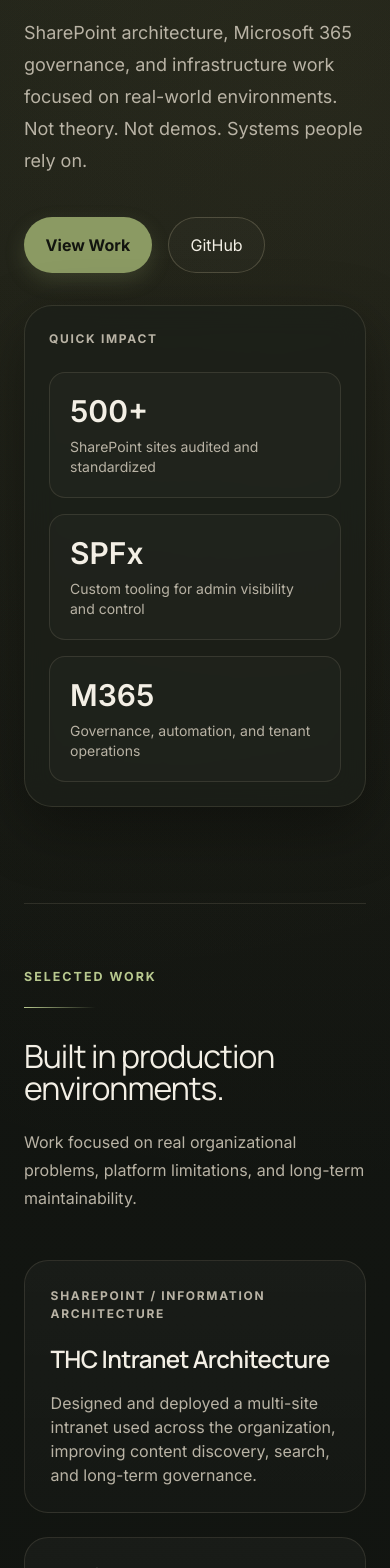
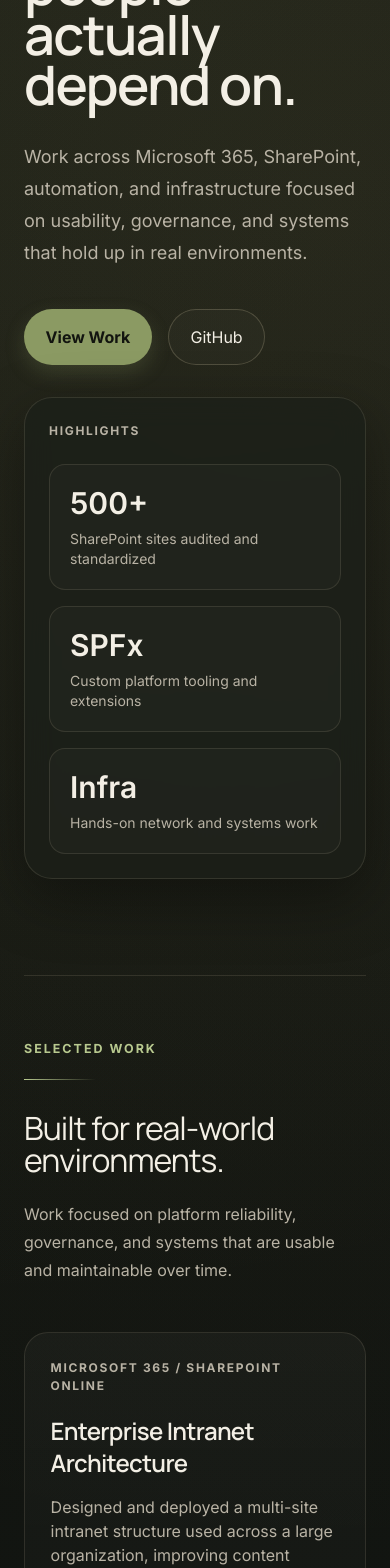
Before and after one commit to figgy-ops/figgy-pro, a Next.js app: page / in a window 390 px wide. Shown: the part 432-2000 px from the top of the page. Built offline with nearby package versions, Linux system fonts and the light colour scheme; no server answers.

Commit message:
Add GitHub section

```diff
--- a/src/app/page.tsx
+++ b/src/app/page.tsx
@@ -1,74 +1,133 @@
+type Repo = {
+  id: number;
+  name: string;
+  html_url: string;
+  description: string | null;
+  homepage: string | null;
+  stargazers_count: number;
+  language: string | null;
+  updated_at: string;
+  fork: boolean;
+};
+
 const projects = [
   {
-    title: "THC Intranet Architecture",
-    tag: "SharePoint / Information Architecture",
+    title: "Enterprise Intranet Architecture",
+    tag: "Microsoft 365 / SharePoint Online",
     description:
-      "Designed and deployed a multi-site intranet used across the organization, improving content discovery, search, and long-term governance.",
+      "Designed and deployed a multi-site intranet structure used across a large organization, improving content discovery, search performance, and long-term governance.",
   },
   {
-    title: "SPFx Command Center",
-    tag: "SPFx / Custom Development",
+    title: "SPFx Administrative Tooling",
+    tag: "SPFx / Platform Engineering",
     description:
-      "Built a custom administrative web part for site health, navigation control, and platform visibility across SharePoint environments.",
+      "Built custom SharePoint Framework components to improve administrative visibility, navigation control, and site-level health awareness.",
   },
   {
     title: "M365 Governance Audit",
-    tag: "PnP PowerShell / Governance",
+    tag: "PnP PowerShell / Automation",
     description:
-      "Audited 500+ SharePoint sites using scripting and admin reporting to standardize ownership, permissions, and lifecycle controls.",
+      "Audited 500+ SharePoint sites using scripting and reporting to standardize ownership, permissions, and lifecycle practices across the tenant.",
   },
   {
-    title: "Infrastructure Rollout",
-    tag: "Networking / Systems",
+    title: "Network & Systems Rollout",
+    tag: "Infrastructure / Networking",
     description:
-      "Implemented firewall and switch stack deployment including planning, configuration, and vendor coordination in a lab environment.",
+      "Supported firewall and switch deployments including planning, configuration, and coordination in a live operational environment.",
   },
 ];
 
 const strengths = [
-  "SharePoint Online architecture and governance",
-  "SPFx web part development",
-  "Microsoft 365 automation and administration",
-  "Infrastructure and network rollout support",
+  "Microsoft 365 platform administration and ownership",
+  "SharePoint architecture, governance, and customization",
+  "SPFx development and PowerShell-based automation",
+  "Infrastructure support across networking and system rollout work",
 ];
 
-export default function Home() {
+async function getRepos(): Promise<Repo[]> {
+  try {
+    const response = await fetch("https://api.github.com/users/figgy-ops/repos?per_page=100&sort=updated", {
+      next: { revalidate: 3600 },
+      headers: {
+        Accept: "application/vnd.github+json",
+      },
+    });
+
+    if (!response.ok) {
+      return [];
+    }
+
+    const repos: Repo[] = await response.json();
+
+    return repos
+      .filter((repo) => !repo.fork)
+      .sort(
+        (a, b) =>
+          new Date(b.updated_at).getTime() - new Date(a.updated_at).getTime()
+      )
+      .slice(0, 6);
+  } catch {
+    return [];
+  }
+}
+
+function formatRepoName(name: string) {
+  return name
+    .replace(/[-_]/g, " ")
+    .replace(/\b\w/g, (char) => char.toUpperCase());
+}
+
+function formatDate(dateString: string) {
+  return new Intl.DateTimeFormat("en-US", {
+    month: "short",
+    year: "numeric",
+  }).format(new Date(dateString));
+}
+
+export default async function Home() {
+  const repos = await getRepos();
+
   return (
     <main className="page-shell px-6 pb-20">
       <div className="mx-auto max-w-[1180px]">
-
-        {/* NAV */}
         <header className="sticky top-0 z-50 pt-4">
           <div className="glass-panel rounded-full px-5 py-4">
             <div className="flex items-center justify-between gap-6">
               <span className="font-semibold tracking-[-0.03em]">
-                Friggy
+                Caroline McLallen
               </span>
 
               <nav className="hidden md:flex gap-8 text-sm">
-                <a className="nav-link" href="#projects">Projects</a>
-                <a className="nav-link" href="#experience">Experience</a>
-                <a className="nav-link" href="#contact">Contact</a>
+                <a className="nav-link" href="#projects">
+                  Projects
+                </a>
+                <a className="nav-link" href="#github">
+                  GitHub
+                </a>
+                <a className="nav-link" href="#experience">
+                  Experience
+                </a>
+                <a className="nav-link" href="#contact">
+                  Contact
+                </a>
               </nav>
             </div>
           </div>
         </header>
 
-        {/* HERO */}
         <section className="hero-grid pt-16 md:pt-24">
-
           <div>
             <div className="pill rounded-full">
-              Systems Engineer · SharePoint · M365
+              Systems Engineer · Microsoft 365 · SharePoint · Infrastructure
             </div>
 
             <h1 className="mt-8 text-[clamp(3.4rem,8vw,6.8rem)] font-semibold leading-[0.92] tracking-[-0.055em]">
-              I build systems that actually hold up.
+              I build and improve systems people actually depend on.
             </h1>
 
-            <p className="mt-8 max-w-[700px] text-lg leading-8 text-[var(--muted)]">
-              SharePoint architecture, Microsoft 365 governance, and infrastructure work
-              focused on real-world environments. Not theory. Not demos. Systems people rely on.
+            <p className="mt-8 max-w-[720px] text-lg leading-8 text-[var(--muted)]">
+              Work across Microsoft 365, SharePoint, automation, and infrastructure focused on usability,
+              governance, and systems that hold up in real environments.
             </p>
 
             <div className="mt-10 flex flex-wrap gap-4">
@@ -79,6 +138,7 @@
               <a
                 href="https://github.com/figgy-ops"
                 target="_blank"
+                rel="noreferrer"
                 className="secondary-button"
               >
                 GitHub
@@ -86,13 +146,10 @@
             </div>
           </div>
 
-          {/* SIDE PANEL */}
           <aside className="glass-panel rounded-[28px] p-6 md:p-7">
-
-            <p className="kicker">Quick Impact</p>
+            <p className="kicker">Highlights</p>
 
             <div className="mt-6 grid gap-4">
-
               <div className="stat-card rounded-2xl">
                 <p className="text-3xl font-semibold">500+</p>
                 <p className="mt-2 text-sm text-[var(--muted)]">
@@ -103,36 +160,31 @@
               <div className="stat-card rounded-2xl">
                 <p className="text-3xl font-semibold">SPFx</p>
                 <p className="mt-2 text-sm text-[var(--muted)]">
-                  Custom tooling for admin visibility and control
+                  Custom platform tooling and extensions
                 </p>
               </div>
 
               <div className="stat-card rounded-2xl">
-                <p className="text-3xl font-semibold">M365</p>
+                <p className="text-3xl font-semibold">Infra</p>
                 <p className="mt-2 text-sm text-[var(--muted)]">
-                  Governance, automation, and tenant operations
+                  Hands-on network and systems work
                 </p>
               </div>
-
             </div>
           </aside>
-
         </section>
 
-        {/* PROJECTS */}
         <section id="projects" className="top-rule mt-24 pt-16">
-
           <div className="max-w-[760px]">
             <p className="section-label">Selected Work</p>
             <div className="accent-line mt-5" />
 
             <h2 className="section-title mt-8">
-              Built in production environments.
+              Built for real-world environments.
             </h2>
 
             <p className="section-copy mt-6">
-              Work focused on real organizational problems, platform limitations,
-              and long-term maintainability.
+              Work focused on platform reliability, governance, and systems that are usable and maintainable over time.
             </p>
           </div>
 
@@ -145,30 +197,96 @@
               </div>
             ))}
           </div>
-
         </section>
 
-        {/* EXPERIENCE */}
+        <section id="github" className="top-rule mt-24 pt-16">
+          <div className="max-w-[760px]">
+            <p className="section-label">GitHub</p>
+            <div className="accent-line mt-5" />
+
+            <h2 className="section-title mt-8">
+              Recent code and active builds.
+            </h2>
+
+            <p className="section-copy mt-6">
+              A live pull from my public GitHub repositories. This section updates from the repos directly,
+              so the work shown here stays current.
+            </p>
+          </div>
+
+          <div className="mt-12 grid gap-6 md:grid-cols-2">
+            {repos.length > 0 ? (
+              repos.map((repo) => (
+                <a
+                  key={repo.id}
+                  href={repo.html_url}
+                  target="_blank"
+                  rel="noreferrer"
+                  className="project-card rounded-[24px] block"
+                >
+                  <div className="flex items-start justify-between gap-4">
+                    <div>
+                      <p className="kicker">
+                        {repo.language ?? "Repository"}
+                      </p>
+                      <h3 className="mt-5 text-2xl font-semibold">
+                        {formatRepoName(repo.name)}
+                      </h3>
+                    </div>
+
+                    <span className="text-sm text-[var(--muted)] whitespace-nowrap">
+                      {formatDate(repo.updated_at)}
+                    </span>
+                  </div>
+
+                  <p className="mt-4 text-[var(--muted)]">
+                    {repo.description?.trim() || "Public repository on GitHub."}
+                  </p>
+
+                  <div className="mt-6 flex flex-wrap items-center gap-4 text-sm text-[var(--muted)]">
+                    <span>★ {repo.stargazers_count}</span>
+                    <span>Updated {formatDate(repo.updated_at)}</span>
+                    {repo.homepage ? <span>Live site available</span> : null}
+                  </div>
+                </a>
+              ))
+            ) : (
+              <div className="glass-panel rounded-[24px] p-8 md:col-span-2">
+                <h3 className="text-xl font-semibold">GitHub section unavailable</h3>
+                <p className="mt-3 text-[var(--muted)]">
+                  The site could not load repository data right now. Your profile link still works:
+                </p>
+                <a
+                  href="https://github.com/figgy-ops"
+                  target="_blank"
+                  rel="noreferrer"
+                  className="mt-6 inline-flex secondary-button"
+                >
+                  Visit GitHub Profile
+                </a>
+              </div>
+            )}
+          </div>
+        </section>
+
         <section id="experience" className="top-rule mt-24 pt-16">
-
           <div className="grid md:grid-cols-2 gap-12">
-
             <div>
               <p className="section-label">Experience</p>
               <div className="accent-line mt-5" />
 
               <h2 className="section-title mt-8">
-                Technical depth, not surface-level admin work.
+                Systems-focused, not tool-limited.
               </h2>
 
               <p className="section-copy mt-6">
-                Experience across SharePoint, M365, scripting, governance,
-                and infrastructure work in environments that require real ownership.
+                Experience across Microsoft 365, SharePoint architecture, automation, governance,
+                and infrastructure support. Strongest in environments that require ownership and
+                practical problem solving.
               </p>
             </div>
 
             <div className="glass-panel rounded-[28px] p-8">
-
               <div className="border-b border-[var(--border)] pb-6 mb-6">
                 <h3 className="text-xl font-semibold">
                   Systems Engineer
@@ -179,40 +297,35 @@
               </div>
 
               <div className="grid gap-4">
-                {strengths.map((s) => (
-                  <div key={s} className="stat-card rounded-xl">
-                    <p className="text-sm text-[var(--muted)]">{s}</p>
+                {strengths.map((strength) => (
+                  <div key={strength} className="stat-card rounded-xl">
+                    <p className="text-sm text-[var(--muted)]">{strength}</p>
                   </div>
                 ))}
               </div>
-
             </div>
-
           </div>
-
         </section>
 
-        {/* CONTACT */}
         <section id="contact" className="top-rule mt-24 pt-16">
-
           <div className="glass-panel rounded-[32px] px-8 py-10">
-
             <p className="section-label">Contact</p>
             <div className="accent-line mt-5" />
 
             <h2 className="section-title mt-8">
-              Ready for the next role.
+              Open to new opportunities.
             </h2>
 
             <p className="section-copy mt-6">
-              Open to roles involving SharePoint, M365, systems engineering,
-              and platform ownership.
+              Looking for roles involving Microsoft 365, SharePoint, systems engineering,
+              automation, and infrastructure growth.
             </p>
 
-            <div className="mt-10 flex gap-4">
+            <div className="mt-10 flex gap-4 flex-wrap">
               <a
                 href="https://github.com/figgy-ops"
                 target="_blank"
+                rel="noreferrer"
                 className="primary-button"
               >
                 GitHub
@@ -225,11 +338,8 @@
                 Email
               </a>
             </div>
-
           </div>
-
         </section>
-
       </div>
     </main>
   );
```
